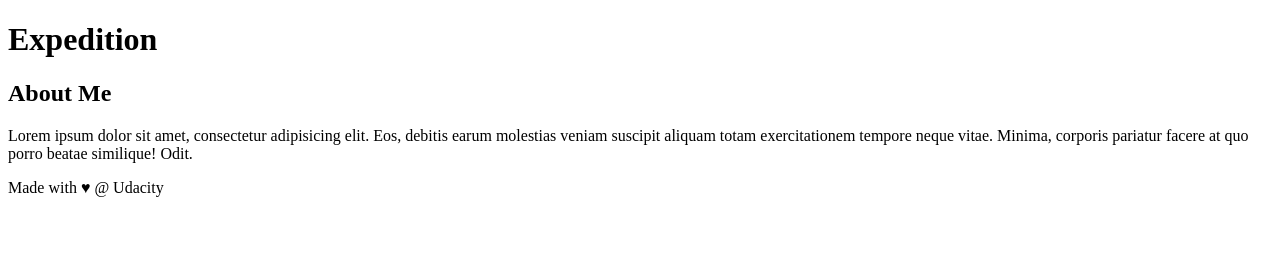
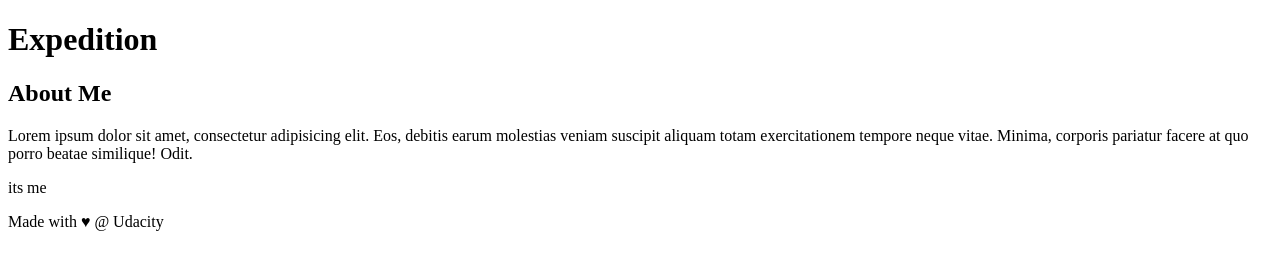
Before and after one commit to koalaxiaot/study, a plain HTML site: page index.html in a window 1280 px wide. Drawn offline with Linux system fonts and the light colour scheme.

Commit message:
change info

```diff
--- a/index.html
+++ b/index.html
@@ -23,6 +23,7 @@
             <h2>About Me</h2>
 
             <p>Lorem ipsum dolor sit amet, consectetur adipisicing elit. Eos, debitis earum molestias veniam suscipit aliquam totam exercitationem tempore neque vitae. Minima, corporis pariatur facere at quo porro beatae similique! Odit.</p>
+            <p>its me</p>
         </aside>
 
         <footer>
```
